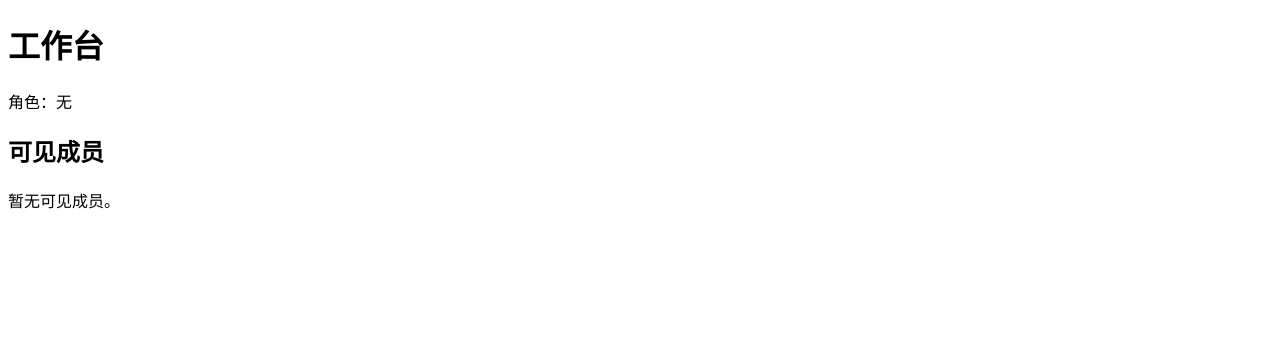
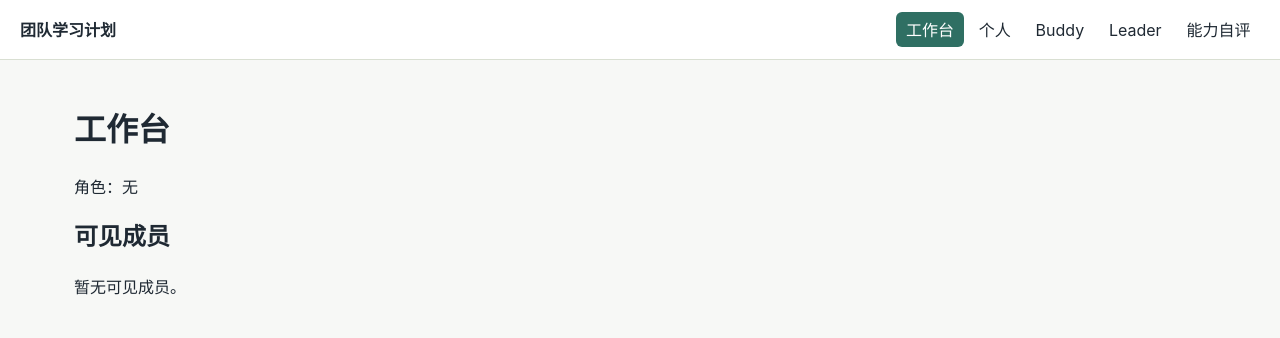
Before and after one commit to yinhui198456/learning-cycle-assessment, a Django app: page / in a window 1280 px wide. Shown: the top 338 px of the page. Run offline with Django 5.2, Linux system fonts and the light colour scheme; the visitor is signed in with stand-in values (Sample User, id 1).

Commit message:
feat: integrate accessible base UI

```diff
--- a/config/settings/base.py
+++ b/config/settings/base.py
@@ -72,6 +72,7 @@ USE_I18N = True
 USE_TZ = True
 
 STATIC_URL = "static/"
+STATICFILES_DIRS = [BASE_DIR / "static"]
 STATIC_ROOT = BASE_DIR / "staticfiles"
 
 MEDIA_URL = "media/"
--- /dev/null
+++ b/static/css/app.css
@@ -0,0 +1,146 @@
+:root {
+  color-scheme: light;
+  --bg: #f7f8f6;
+  --panel: #ffffff;
+  --ink: #1f2933;
+  --muted: #637083;
+  --line: #d9dfd2;
+  --accent: #2f6f63;
+  --accent-ink: #ffffff;
+  --focus: #b45309;
+}
+
+* {
+  box-sizing: border-box;
+}
+
+body {
+  margin: 0;
+  background: var(--bg);
+  color: var(--ink);
+  font-family: "Inter", "Segoe UI", system-ui, sans-serif;
+  line-height: 1.5;
+}
+
+a {
+  color: var(--accent);
+}
+
+button,
+input,
+select,
+textarea {
+  font: inherit;
+}
+
+button {
+  border: 1px solid var(--accent);
+  border-radius: 6px;
+  background: var(--accent);
+  color: var(--accent-ink);
+  padding: 0.45rem 0.75rem;
+}
+
+input,
+select,
+textarea {
+  border: 1px solid var(--line);
+  border-radius: 4px;
+  padding: 0.35rem 0.45rem;
+}
+
+:focus-visible {
+  outline: 3px solid var(--focus);
+  outline-offset: 2px;
+}
+
+.skip-link {
+  position: absolute;
+  left: 1rem;
+  top: 0;
+  transform: translateY(-120%);
+  background: var(--ink);
+  color: #fff;
+  padding: 0.5rem 0.75rem;
+  z-index: 10;
+}
+
+.skip-link:focus {
+  transform: translateY(0.5rem);
+}
+
+.site-header {
+  display: flex;
+  align-items: center;
+  justify-content: space-between;
+  gap: 1rem;
+  padding: 0.75rem 1.25rem;
+  border-bottom: 1px solid var(--line);
+  background: var(--panel);
+}
+
+.brand {
+  font-weight: 700;
+  letter-spacing: 0;
+  white-space: nowrap;
+}
+
+.main-nav {
+  display: flex;
+  flex-wrap: wrap;
+  gap: 0.35rem;
+}
+
+.main-nav a {
+  border-radius: 6px;
+  color: var(--ink);
+  padding: 0.35rem 0.6rem;
+  text-decoration: none;
+}
+
+.main-nav a[aria-current="page"] {
+  background: var(--accent);
+  color: var(--accent-ink);
+}
+
+.page-shell {
+  max-width: 1180px;
+  margin: 0 auto;
+  padding: 1.5rem;
+}
+
+section,
+form,
+table {
+  max-width: 100%;
+}
+
+table {
+  border-collapse: collapse;
+  width: 100%;
+}
+
+th,
+td {
+  border-bottom: 1px solid var(--line);
+  padding: 0.5rem;
+  text-align: left;
+  vertical-align: top;
+}
+
+.empty-state {
+  background: var(--panel);
+  border: 1px solid var(--line);
+  border-radius: 8px;
+}
+
+@media (max-width: 720px) {
+  .site-header {
+    align-items: flex-start;
+    flex-direction: column;
+  }
+
+  .page-shell {
+    padding: 1rem;
+  }
+}
--- a/templates/base.html
+++ b/templates/base.html
@@ -1,13 +1,28 @@
 <!DOCTYPE html>
+{% load static %}
 <html lang="zh-CN">
 <head>
     <meta charset="UTF-8">
     <meta name="viewport" content="width=device-width, initial-scale=1.0">
     <title>团队学习计划</title>
+    <link rel="stylesheet" href="{% static 'css/app.css' %}">
     {% block extra_css %}{% endblock %}
 </head>
 <body>
-    <main>
+    <a class="skip-link" href="#main">跳到主要内容</a>
+    <header class="site-header">
+        <div class="brand">团队学习计划</div>
+        {% with match=request.resolver_match %}
+        <nav aria-label="主导航" class="main-nav">
+            <a href="{% url 'home' %}" {% if match.url_name == "home" %}aria-current="page"{% endif %}>工作台</a>
+            <a href="{% url 'dashboard:member' %}" {% if match.namespace == "dashboard" and match.url_name == "member" %}aria-current="page"{% endif %}>个人</a>
+            <a href="{% url 'dashboard:buddy' %}" {% if match.namespace == "dashboard" and match.url_name == "buddy" %}aria-current="page"{% endif %}>Buddy</a>
+            <a href="{% url 'dashboard:leader' %}" {% if match.namespace == "dashboard" and match.url_name == "leader" %}aria-current="page"{% endif %}>Leader</a>
+            <a href="{% url 'learning:assessment' %}" {% if match.namespace == "learning" and match.url_name == "assessment" %}aria-current="page"{% endif %}>能力自评</a>
+        </nav>
+        {% endwith %}
+    </header>
+    <main id="main" tabindex="-1" class="page-shell">
         {% block content %}
         <h1>团队年度学习计划</h1>
         <p>工作台占位</p>
```
Also changed, not shown: tests/test_accessibility_smoke.py (added, +34 -0 lines).
